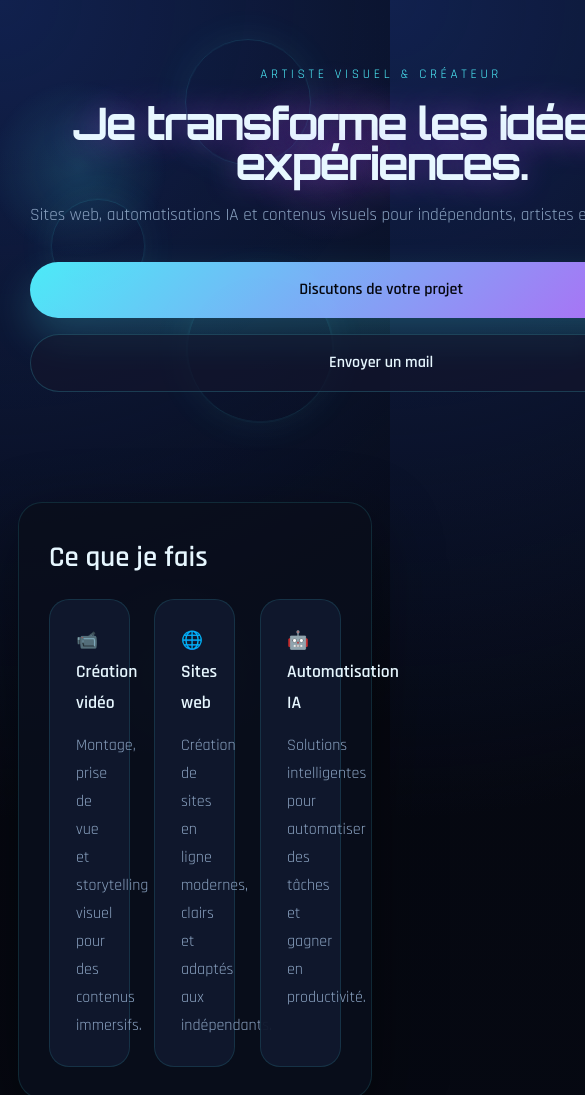
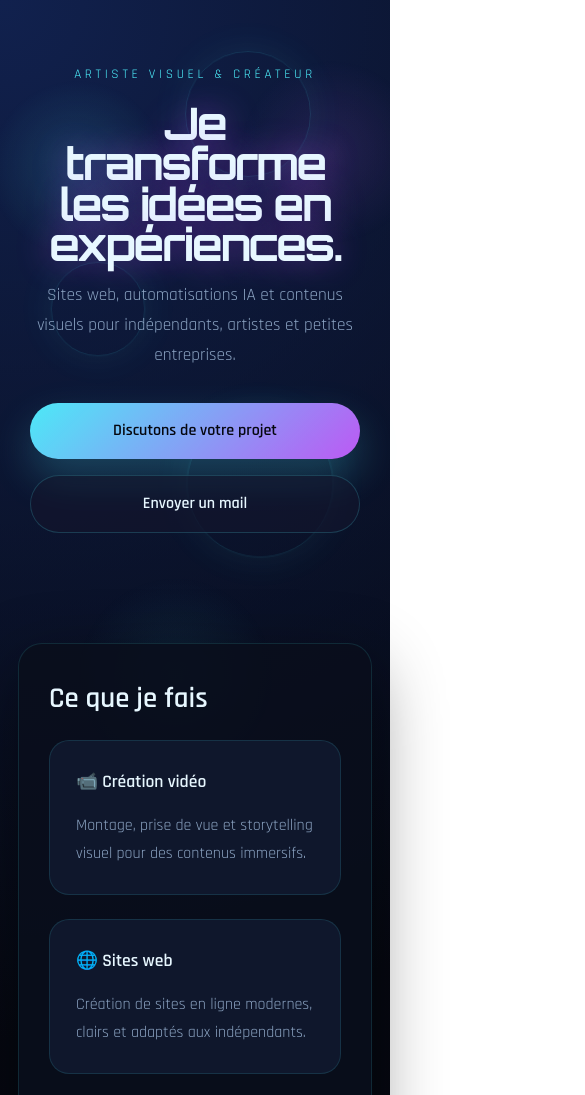
Before and after one commit to QubeCode/Visionslast, a plain HTML site: page index.html in a window 390 px wide. Shown: the top 1095 px of the page, 585 px wide, since content can reach past the window. Drawn offline with Linux system fonts and the light colour scheme.

Commit message:
Add files via upload

```diff
--- a/index.html
+++ b/index.html
@@ -87,11 +87,12 @@
 
         .subtitle {
             font-size: 1.08rem;
-            width: min(88rem, 100%);
+            width: min(72rem, 100%);
             max-width: 100%;
             color: var(--muted);
             margin: 0 auto 2rem;
             white-space: nowrap;
+            overflow-wrap: normal;
         }
 
         .slogan-text {
@@ -489,20 +490,42 @@
         @media (max-width: 860px) {
             header {
                 grid-template-columns: 1fr;
+                justify-items: center;
             }
 
             .artist-image {
                 order: -1;
+                width: 100%;
+            }
+
+            .cards-grid {
+                grid-template-columns: repeat(2, minmax(0, 1fr));
+            }
+
+            .banner-photos {
+                grid-template-columns: 1fr;
             }
         }
 
-        @media (max-width: 520px) {
+        @media (max-width: 720px) {
             .page {
                 padding: 24px 18px 48px;
             }
 
             h1 {
                 font-size: 2.8rem;
+            }
+
+            .subtitle {
+                white-space: normal;
+            }
+
+            .cards-grid {
+                grid-template-columns: 1fr;
+            }
+
+            .banner-photos {
+                grid-template-columns: 1fr;
             }
 
             .button,
```
